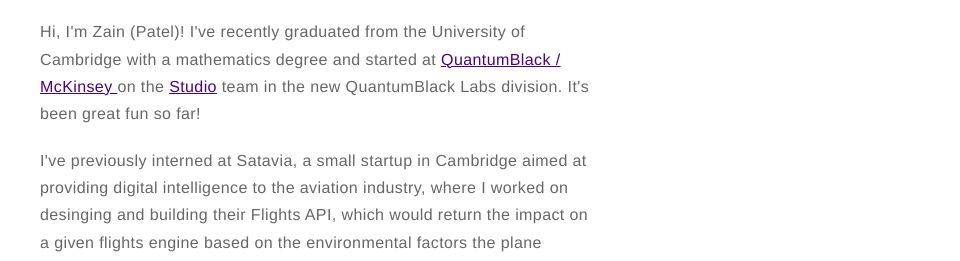
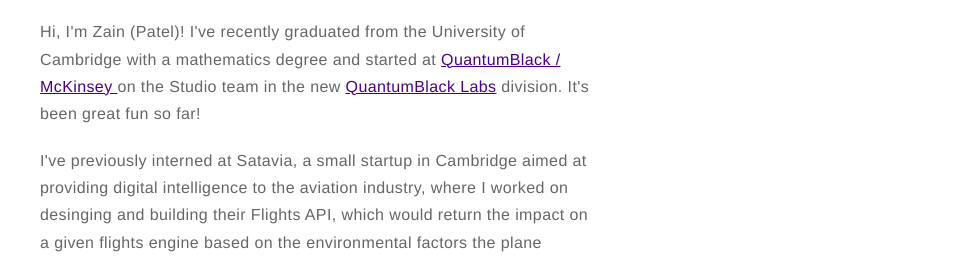
Before and after one commit to mzjp2/blog, a Jekyll site: the page built from about.md, in a window 1280 px wide. Shown: the part 500-761 px from the top of the page, without its empty margins (320-1280 px from the left). Built offline with Jekyll 4.4.1, drawn with Linux system fonts in a browser that asks for light colours; part of the change alters nothing that is shown.

Commit message:
Fix  hyperlink

```diff
--- a/about.md
+++ b/about.md
@@ -4,7 +4,7 @@ layout: page
 ---
 ![Profile Image]({{ site.url }}/assets/images/profile_2.jpg)
 
-<p>Hi, I'm Zain (Patel)! I've recently graduated from the University of Cambridge with a mathematics degree and started at <a href="https://www.quantumblack.com">QuantumBlack / McKinsey </a> on the <a href="https://github.com/quantumblacklabs/studio">Studio</a> team in the new QuantumBlack Labs division. It's been great fun so far!</p>
+<p>Hi, I'm Zain (Patel)! I've recently graduated from the University of Cambridge with a mathematics degree and started at <a href="https://www.quantumblack.com">QuantumBlack / McKinsey </a> on the Studio team in the new <a href="https://quantumblack.com/labs">QuantumBlack Labs</a> division. It's been great fun so far!</p>
 
 <p>I've previously interned at Satavia, a small startup in Cambridge aimed at providing digital intelligence to the aviation industry, where I worked on desinging and building their Flights API, which would return the impact on a given flights engine based on the environmental factors the plane encountered on the flight path.</p>
 
```
